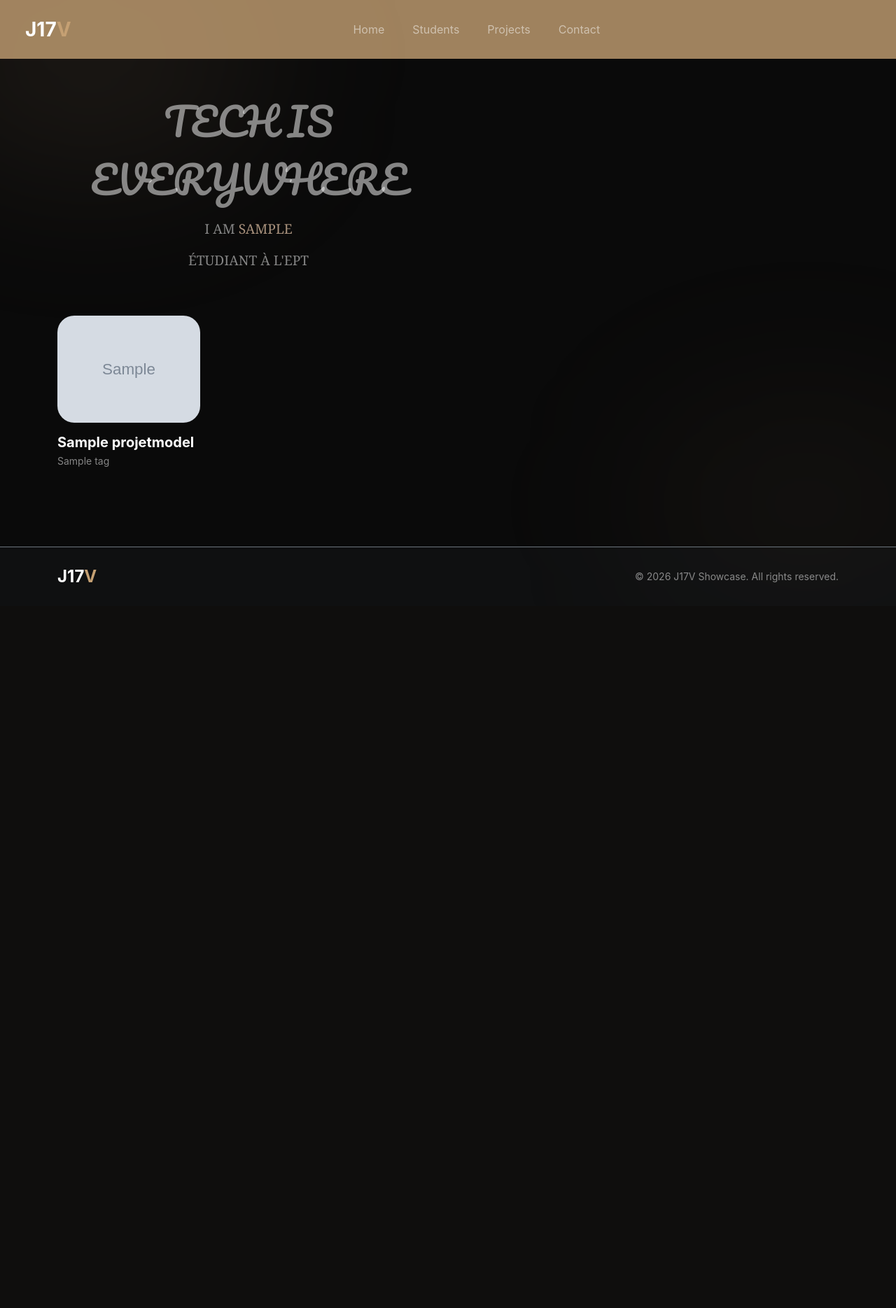
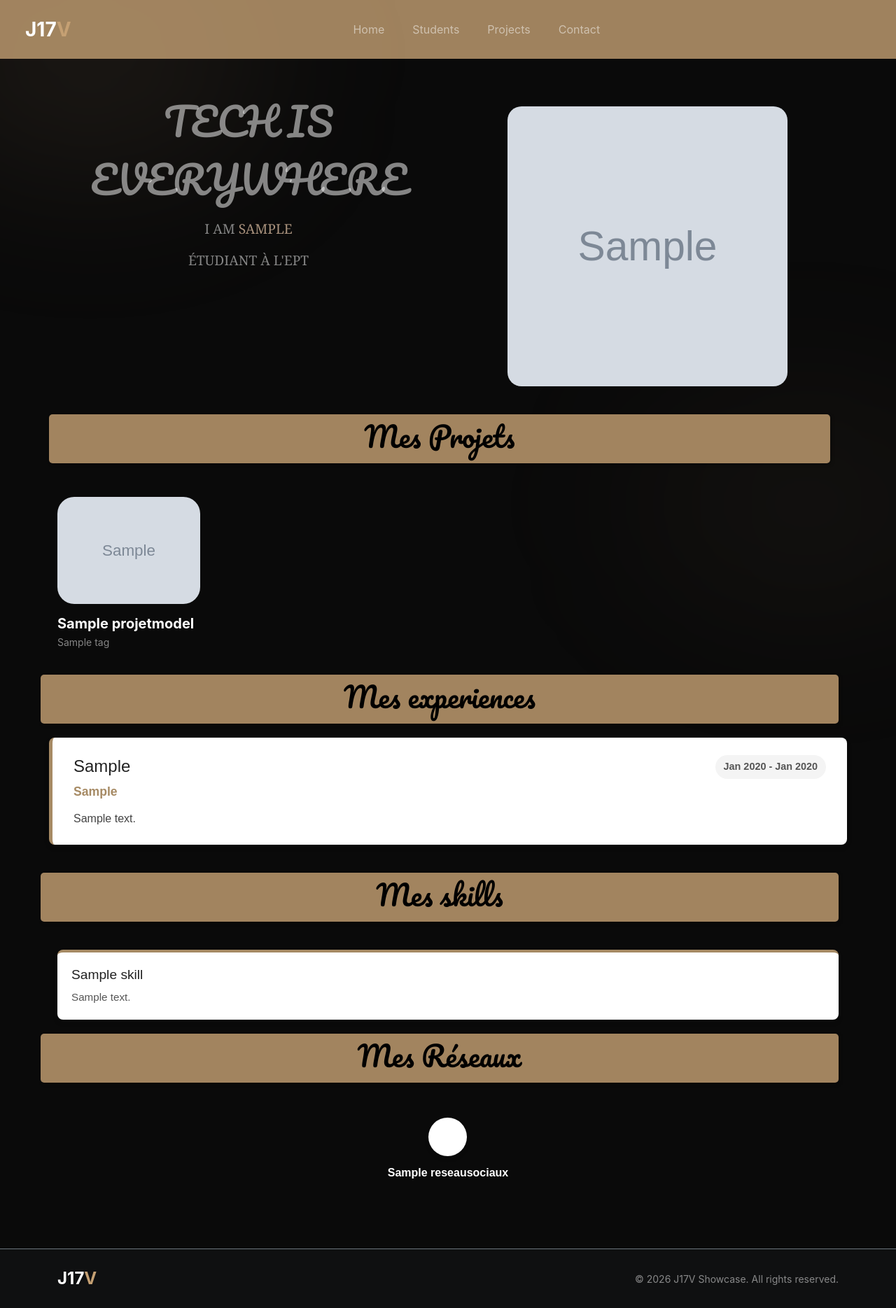
Before and after one commit to Johnny17V/projetPortfolio, a Django app: template backend/api/templates/api/onePortfolio.html in a window 1280 px wide. Shown: the whole page at 70% size. Before the commit the page ends 832 px from the top, so only its background shows below. Run offline with Django 5.2, Linux system fonts and the light colour scheme; the template is opened without the code that fills it: values that come from a table or form of the project are taken from there, others are empty; tables that the repository leaves empty hold one stand-in row (values such as "Sample post"); grey boxes marked "Sample" are stand-in pictures; some libraries are stand-ins or nearby versions.

Commit message:
page portfolio

```diff
--- a/backend/api/templates/api/onePortfolio.html
+++ b/backend/api/templates/api/onePortfolio.html
@@ -4,13 +4,13 @@
 {% block title %}J17V - Portfolio de {{ profile.first_name|default:"Étudiant" }}{% endblock %}
 
 {% block extra_css %}
-<link rel="stylesheet" href="{% static 'css/carousselTest.css' %}">
+<link rel="stylesheet" href="{% static 'css/input.css' %}">
 {% endblock %}
 
 {% block content %}
-<main class="container py-5">
-    <div class="row">
-        <div class="col text-center justify-content-between">
+<main class="container py-5 ">
+    <div class="row ">
+        <div class="col-6 text-center text_me">
             <div class="row text-center">
                 <p class="lead text-white-50">TECH IS EVERYWHERE</p>
             </div>
@@ -21,15 +21,50 @@
                 <p class="second-lead text-white-50">Étudiant à l'EPT</p>
             </div>
         </div>
-        <div class="col">
-            </div>
+        <div class="col container">
+            {% include "../fragments/profilePicture.html"%}
+        </div>
+    </div>
+    <div class="row align-items-center container titre_projet">
+        <h1 class="col align-self-center text-center">
+            Mes Projets
+        </h1>
     </div>
 
     <div class="row row-cols-1 row-cols-md-2 row-cols-lg-3 row-cols-xl-5 g-4 mt-4">
         {% for projet in projets %}
-            {% include "../fragments/project.html" %}
+        {% include "../fragments/project.html" %}
         {% endfor %}
 
+    </div>
+
+    <div class=" row experience">
+        <div class="row align-items-center container titre_projet">
+            <h1 class="col align-self-center text-center">
+                Mes experiences
+            </h1>
+        </div>
+        {% for experience in experience %}
+        {% include "../fragments/experience_card.html" %}
+        {% endfor %}
+    </div>
+
+    <div class="skills row">
+        <div class="row align-items-center container titre_projet">
+            <h1 class="col align-self-center text-center">
+                Mes skills
+            </h1>
+        </div>
+        {%include "../fragments/skills.html"%}
+    </div>
+
+    <div class="reseaux row">
+        <div class="row align-items-center container titre_projet">
+            <h1 class="col align-self-center text-center">
+                Mes Réseaux
+            </h1>
+        </div>
+        {% include "../fragments/reseau.html" %}
     </div>
 
 
--- a/backend/api/templates/api/showcase.html
+++ b/backend/api/templates/api/showcase.html
@@ -20,7 +20,7 @@
         <div class="student-scroll" id="studentContainer">
             {% for profile in profiles %}
             <div class="student-card">
-                <img src="https://images.unsplash.com/photo-1517841905240-472988babdf9?q=80&w=800&auto=format&fit=crop" alt="Default">
+                <img src={{profile.photo.url}} alt="Default">
                 {% include "../fragments/studentsProfils.html" %}
             </div>
             {% empty %}
--- /dev/null
+++ b/backend/api/templates/fragments/experience_card.html
@@ -0,0 +1,20 @@
+<div class="carte-experience">
+    <div class="en-tete-experience">
+        <h3 class="titre-poste">{{ experience.poste }}</h3>
+
+        <span class="dates-experience">
+            {{ experience.date_debut|date:"M Y" }} -
+            {% if experience.date_fin %}
+                {{ experience.date_fin|date:"M Y" }}
+            {% else %}
+                Présent
+            {% endif %}
+        </span>
+    </div>
+
+    <h4 class="nom-entreprise">{{ experience.entreprise }}</h4>
+
+    <p class="description-taches">
+        {{ experience.description_taches|linebreaksbr }}
+    </p>
+</div>
--- a/backend/api/templates/fragments/header.html
+++ b/backend/api/templates/fragments/header.html
@@ -9,7 +9,7 @@
         </button>
         <div class="collapse navbar-collapse justify-content-center" id="navbarNav">
             <ul class="navbar-nav gap-4">
-                <li class="nav-item"><a class="nav-link text-white-50" href="#home">Home</a></li>
+                <li class="nav-item"><a class="nav-link text-white-50" href="{% url 'showcase'%}">Home</a></li>
                 <li class="nav-item"><a class="nav-link text-white-50" href="#students">Students</a></li>
                 <li class="nav-item"><a class="nav-link text-white-50" href="#projects">Projects</a></li>
                 <li class="nav-item"><a class="nav-link text-white-50" href="#contact">Contact</a></li>
--- /dev/null
+++ b/backend/api/templates/fragments/profilePicture.html
@@ -0,0 +1,3 @@
+<div class="image_Proprio">
+    <img src={{profile.photo.url}} alt="photo">
+</div>
--- /dev/null
+++ b/backend/api/templates/fragments/reseau.html
@@ -0,0 +1,15 @@
+<div class="conteneur-reseaux-large">
+
+    {% for reseau in reseau %}
+        <a href="{{ reseau.lien }}" target="_blank" rel="noopener noreferrer" class="lien-reseau">
+
+            <div class="cercle-icon">
+                <i class="{{ reseau.icon_reseau }}"></i>
+            </div>
+
+            <span class="nom-reseau">{{ reseau.name }}</span>
+
+        </a>
+    {% endfor %}
+
+</div>
--- /dev/null
+++ b/backend/api/templates/fragments/skills.html
@@ -0,0 +1,11 @@
+<div class="grille-skills">
+    {% for skill in skills %}
+    <div class="carte-skill">
+        <h3 class="nom-skill">{{ skill.name }}</h3>
+
+        <p class="description-skill">
+            {{ skill.description|linebreaksbr }}
+        </p>
+    </div>
+    {% endfor %}
+</div>
--- a/backend/api/views.py
+++ b/backend/api/views.py
@@ -20,13 +20,13 @@ def showcase_view(request):
 def unPortfolio(request, pk):
     profile = get_object_or_404(Profile, pk=pk)
     experience = Experience.objects.filter(owner__id = pk)
-    skill = Skill.objects.filter(owner__id = pk)
+    skills = Skill.objects.filter(owner__id = pk)
     projets = ProjetModel.objects.filter(owner__id = pk)
     reseau = ReseauSociaux.objects.filter(owner__id = pk)
     context = {
         'profile' : profile,
         'experience' : experience,
-        'skill' : skill,
+        'skills' : skills,
         'projets' : projets,
         'reseau' : reseau
     }
--- a/backend/config/settings.py
+++ b/backend/config/settings.py
@@ -136,5 +136,6 @@ USE_TZ = True
 # https://docs.djangoproject.com/en/6.0/howto/static-files/
 
 STATIC_URL = 'static/'
+STATICFILES_DIRS  = [BASE_DIR / "static"]
 
 AUTH_USER_MODEL = 'api.Profile'
--- a/backend/static/css/input.css
+++ b/backend/static/css/input.css
@@ -1,197 +1,210 @@
-html,
-body {
-	height: 100%;
-	margin: 0;
+
+.titre_projet{
+	font-family: 'Pacifico';
+	color: rgb(0, 0, 0);
+	height: 70px;
+	background-color: rgb(162, 132, 95);
+	border-radius: 5px;
+	transition: all 0.3s ease-in-out;
+	box-shadow: 2px 2px 5px rgba(0, 0, 0, 0.3);
+	margin-bottom: 20px;
+	margin-top: 20px;
 }
 
-body {
+.titre_projet:hover {
+  transform: scale(1.05);
+  box-shadow: 5px 5px 10px rgba(0, 0, 0, 0.5);
+  background-color: #B29875;
+}
+
+.image_Proprio{
+	/* height: 400px;
+	width: 400px; */
+	/* background-color: bisque; */
+	justify-content: center;
+	align-items: center;
+	padding: auto;
+	display: flex;
+	margin: 20px;
+}
+
+.image_Proprio img{
+	height: 400px;
+	width: 400px;
+	align-self: center;
+	border-radius: 20px;
+	transition: all 0.3s ease-in-out;
+}
+
+
+
+.image_Proprio img:hover{
+	height: 400px;
+	width: 400px;
+	align-self: center;
+	border-radius: 20px;
+	transform: scale(1.05);
+}
+
+/* .text_me{
 	display: flex;
 	flex-direction: column;
+	justify-content: space-between;
+} */
+
+/* Le conteneur principal de la carte */
+.carte-experience {
+    background-color: #ffffff;
+    border-left: 5px solid #A68A64; /* La barre colorée sur le côté gauche */
+    box-shadow: 0 4px 8px rgba(0, 0, 0, 0.08); /* Ombre douce */
+    padding: 25px 30px;
+    margin-bottom: 20px;
+    border-radius: 8px; /* Coins légèrement arrondis */
+    font-family: sans-serif;
+    transition: transform 0.3s ease, box-shadow 0.3s ease; /* Animation fluide */
 }
 
-main {
-	flex: 1;
+/* L'effet dynamique au survol */
+.carte-experience:hover {
+    transform: translateY(-5px); /* Fait "monter" la carte légèrement */
+    box-shadow: 0 8px 16px rgba(0, 0, 0, 0.12); /* Accentue l'ombre */
 }
 
-:root {
-	--color-j17v-gold: #c5a073;
-	--color-j17v-dark: #0a0a0a;
+/* Organisation de la première ligne (Titre + Dates) */
+.en-tete-experience {
+    display: flex;           /* Utilisation de Flexbox */
+    justify-content: space-between; /* Pousse le titre à gauche et les dates à droite */
+    align-items: center;     /* Aligne verticalement au centre */
+    margin-bottom: 8px;
 }
 
-.lead {
-	font-family: 'Pacifico';
-	font-size: 55px;
-	text-transform: uppercase;
+.titre-poste {
+    margin: 0;
+    color: #222222;
+    font-size: 1.5rem;
 }
 
-.second-lead {
-	font-size: larger;
-	font-family: Cambria, Cochin, Georgia, Times, 'Times New Roman', serif;
-	text-transform: uppercase;
+/* Style de la "pilule" contenant les dates */
+.dates-experience {
+    font-size: 0.9rem;
+    color: #555555;
+    background-color: #f4f4f4;
+    padding: 6px 12px;
+    border-radius: 20px;
+    font-weight: bold;
 }
 
-.second-lead span {
-	color: rgb(169, 146, 125);
+.nom-entreprise {
+    margin: 0 0 15px 0;
+    color: #A68A64; /* Rappel de la couleur principale */
+    font-size: 1.1rem;
+    font-weight: 600;
 }
 
-/* Boutons du carrousel */
-.carousel-btn {
-	position: absolute;
-	top: 50%;
-	transform: translateY(-50%);
-	width: 48px;
-	height: 48px;
-	border-radius: 50%;
-	display: flex;
-	align-items: center;
-	justify-content: center;
-	z-index: 30;
-	cursor: pointer;
-	transition: background-color 0.3s;
-	color: white;
-	padding: 0;
+.description-taches {
+    color: #444444;
+    line-height: 1.6; /* Améliore la lisibilité du texte */
+    margin: 0;
 }
 
-.carousel-btn:hover {
-	background-color: rgba(255, 255, 255, 0.1);
+/* --- La Grille (très important pour un beau design) --- */
+.grille-skills {
+    display: grid;
+    /* C'est ici la magie : crée des colonnes d'au moins 250px, et remplit l'espace disponible */
+    grid-template-columns: repeat(auto-fit, minmax(250px, 1fr));
+    gap: 20px; /* L'espace régulier entre chaque carte */
+    margin-top: 20px;
 }
 
-.carousel-btn.left {
-	left: -20px;
+/* --- La Carte de compétence --- */
+.carte-skill {
+    background-color: #ffffff;
+    border-top: 4px solid #A68A64; /* Barre colorée en haut pour un style "badge" */
+    box-shadow: 0 4px 8px rgba(0, 0, 0, 0.08); /* Ombre douce */
+    padding: 20px;
+    border-radius: 8px; /* Coins arrondis */
+    font-family: sans-serif;
+    transition: transform 0.3s ease, box-shadow 0.3s ease; /* Animation fluide */
+
+    /* Permet à la carte de prendre toute la hauteur dans la grille */
+    display: flex;
+    flex-direction: column;
 }
 
-.carousel-btn.right {
-	right: -20px;
+/* L'effet au survol */
+.carte-skill:hover {
+    transform: translateY(-5px); /* Soulève la carte */
+    box-shadow: 0 8px 16px rgba(0, 0, 0, 0.12); /* Ombre plus forte */
 }
 
-/* Optionnel : cacher les boutons sur très petits écrans si ça déborde */
-@media (max-width: 768px) {
-	.carousel-btn {
-		display: none;
-	}
+/* --- Le Texte --- */
+.nom-skill {
+    margin: 0 0 10px 0; /* Enlève la marge en haut, garde 10px en bas */
+    color: #222222;
+    font-size: 1.2rem;
 }
 
-body {
-	background-color: var(--color-j17v-dark);
-	color: white;
-	font-family: 'Inter', system-ui, -apple-system, sans-serif;
-	overflow-x: hidden;
+.description-skill {
+    color: #555555;
+    line-height: 1.5;
+    margin: 0;
+    font-size: 0.95rem;
+    flex-grow: 1; /* Pousse le texte pour remplir l'espace si les cartes ont des hauteurs différentes */
 }
 
-.glass {
-	background: rgba(255, 255, 255, 0.05);
-	backdrop-filter: blur(12px);
-	border: 1px solid rgba(255, 255, 255, 0.1);
+/* --- Le conteneur principal --- */
+.conteneur-reseaux-large {
+    display: flex;
+    width: 100%; /* Occupe 100% de la largeur disponible */
+    justify-content: space-around; /* Répartit l'espace de manière égale entre chaque élément */
+    align-items: center;
+    flex-wrap: wrap; /* Permet aux éléments de passer à la ligne si l'écran est trop petit (sur mobile) */
+    gap: 20px; /* Espace minimum entre les éléments s'ils passent à la ligne */
+    margin-top: 30px;
 }
 
-.glass-dark {
-	background: rgba(0, 0, 0, 0.4);
-	backdrop-filter: blur(16px);
-	border: 1px solid rgba(255, 255, 255, 0.05);
+/* --- Le lien global (colonne contenant icône + texte) --- */
+.lien-reseau {
+    display: flex;
+    flex-direction: column; /* C'est le secret : place les éléments de haut en bas au lieu de gauche à droite */
+    align-items: center; /* Centre le cercle et le texte verticalement */
+    text-decoration: none; /* Enlève le soulignement du lien */
+    transition: transform 0.3s ease; /* Prépare l'animation du petit saut */
 }
 
-.text-gold {
-	color: var(--color-j17v-gold);
+/* L'animation de saut s'applique à tout le bloc */
+.lien-reseau:hover {
+    transform: translateY(-5px);
 }
 
-.bg-gold {
-	background-color: var(--color-j17v-gold);
+/* --- Le cercle contenant l'icône --- */
+.cercle-icon {
+    display: flex;
+    justify-content: center;
+    align-items: center;
+    width: 55px; /* Taille du cercle */
+    height: 55px;
+    border-radius: 50%;
+    background-color: #ffffff;
+    color: #A68A64; /* Ta couleur principale */
+    font-size: 1.5rem;
+    box-shadow: 0 4px 6px rgba(0, 0, 0, 0.1);
+    margin-bottom: 12px; /* L'espace entre le cercle et le texte en dessous */
+    transition: all 0.3s ease; /* Prépare le changement de couleur */
 }
 
-.bg-glow-1 {
-	position: fixed;
-	top: -10%;
-	left: -10%;
-	width: 40%;
-	height: 40%;
-	background: rgba(197, 160, 115, 0.1);
-	filter: blur(120px);
-	border-radius: 50%;
-	z-index: -1;
+/* --- L'effet de couleur inversée au survol --- */
+/* Quand on survole le .lien-reseau, on modifie l'apparence du .cercle-icon à l'intérieur */
+.lien-reseau:hover .cercle-icon {
+    background-color: #A68A64;
+    color: #ffffff;
+    box-shadow: 0 6px 12px rgba(0, 0, 0, 0.15);
 }
 
-nav {
-	background-color: rgba(197, 160, 115, 0.8);
-	filter: blur(0.1px);
+/* --- Le texte du nom du réseau --- */
+.nom-reseau {
+    font-size: 1rem;
+    font-weight: 600;
+    color: #ffffff; /* Couleur du texte */
+    font-family: sans-serif;
 }
-
-.bg-glow-2 {
-	position: fixed;
-	bottom: -10%;
-	right: -10%;
-	width: 40%;
-	height: 40%;
-	background: rgba(197, 160, 115, 0.05);
-	filter: blur(120px);
-	border-radius: 50%;
-	z-index: -1;
-}
-
-.student-scroll {
-	display: flex;
-	gap: 1.5rem;
-	overflow-x: auto;
-	padding-bottom: 2rem;
-	scrollbar-width: none;
-}
-
-.student-scroll::-webkit-scrollbar {
-	display: none;
-}
-
-.student-card {
-	min-width: 280px;
-	height: 380px;
-	border-radius: 32px;
-	overflow: hidden;
-	position: relative;
-	transition: transform 0.3s, opacity 0.3s;
-	opacity: 0.8;
-}
-
-.student-card:hover {
-	opacity: 1;
-	transform: scale(1.02);
-}
-
-.student-card img {
-	width: 100%;
-	height: 100%;
-	object-fit: cover;
-}
-
-.student-info {
-	position: absolute;
-	bottom: 15px;
-	left: 15px;
-	right: 15px;
-	border-radius: 24px;
-	padding: 15px;
-}
-
-.project-card {
-	cursor: pointer;
-	transition: transform 0.3s ease;
-}
-
-.project-card:hover {
-	transform: translateY(-10px);
-}
-
-.project-img-wrapper {
-	aspect-ratio: 4/3;
-	border-radius: 24px;
-	overflow: hidden;
-	position: relative;
-}
-
-.project-img-wrapper img {
-	width: 100%;
-	height: 100%;
-	object-fit: cover;
-	transition: transform 0.5s ease;
-}
-
-.project-card:hover .project-img-wrapper img {
-	transform: scale(1.1);
-}
```
